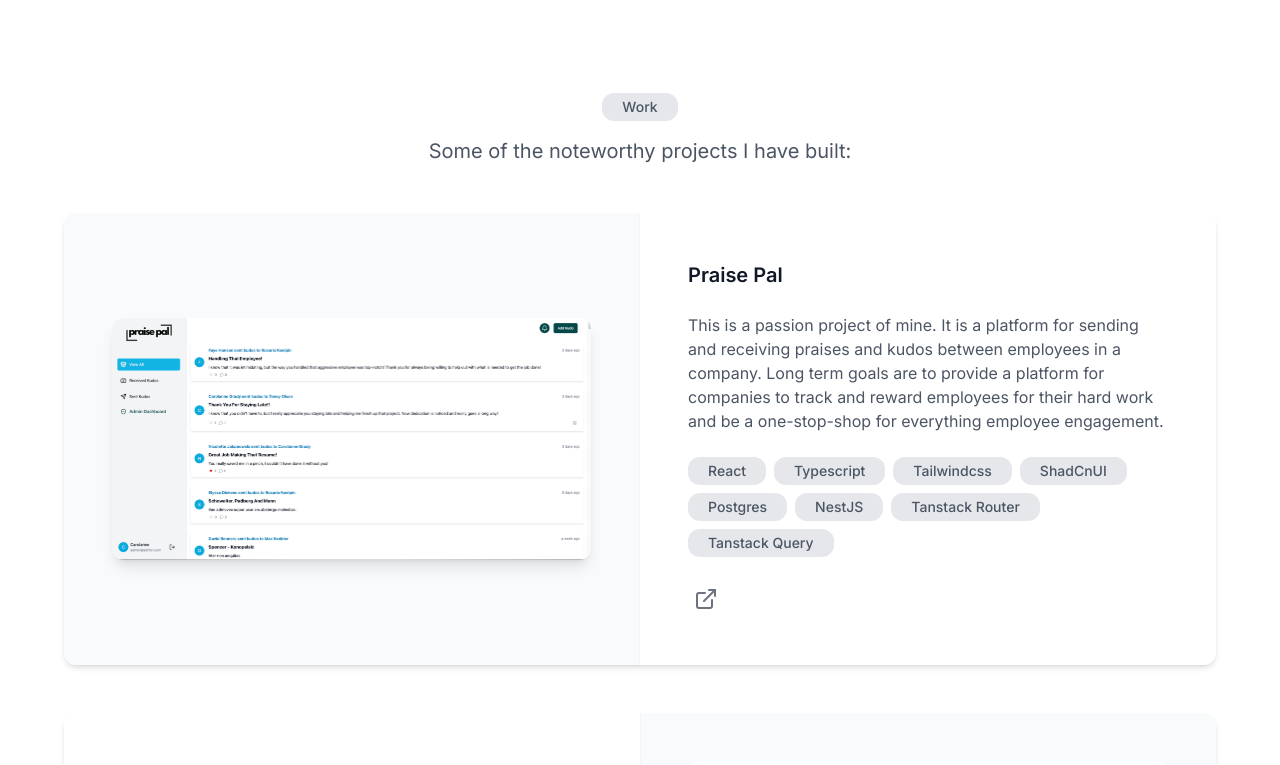
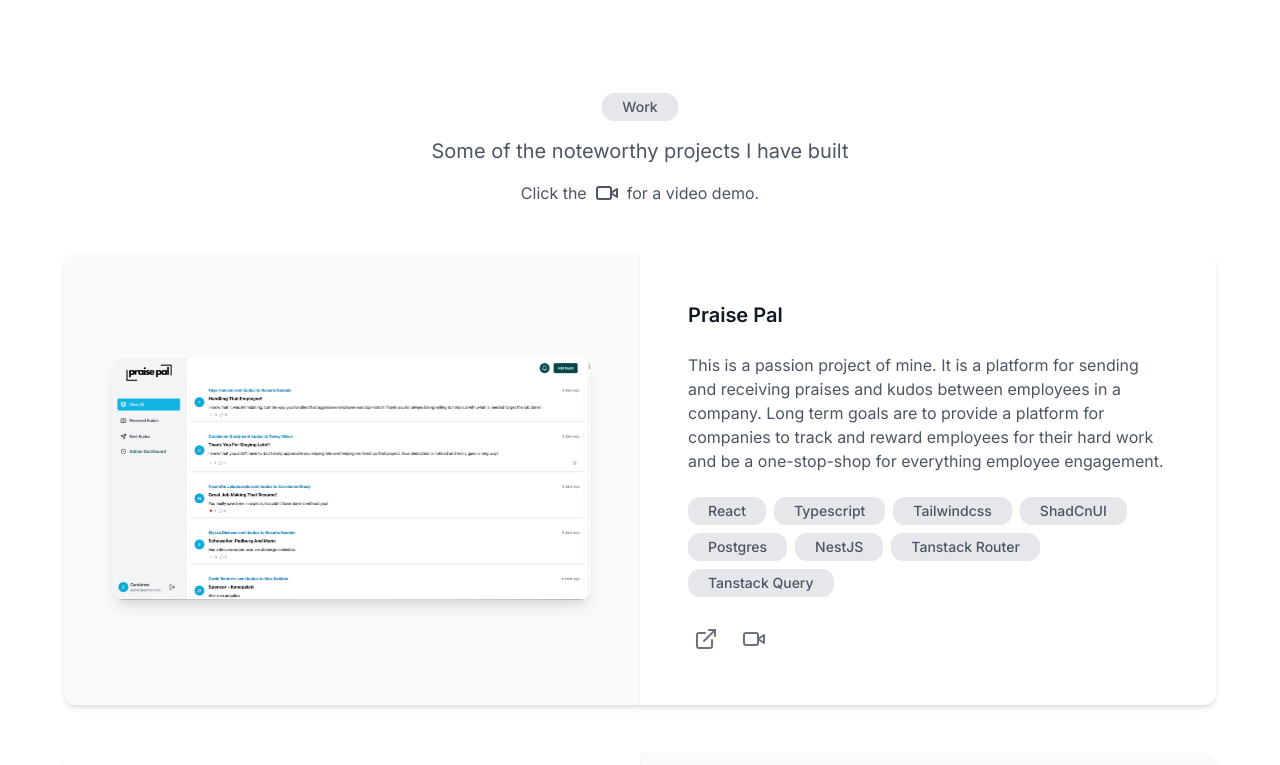
Before and after one commit to ianfrye0818/personal-site, a Next.js app: page / in a window 1280 px wide. Shown: the part 2220-2985 px from the top of the page. Built offline with nearby package versions, Linux system fonts and the light colour scheme.

Commit message:
adding ability to link youtube vids to project

```diff
--- a/src/components/data-display/project-details.tsx
+++ b/src/components/data-display/project-details.tsx
@@ -1,5 +1,5 @@
 import Image from 'next/image';
-import { ExternalLink } from 'lucide-react';
+import { ExternalLink, VideoIcon } from 'lucide-react';
 
 import { ProjectDetails as ProjectDetailsType } from '@/lib/types';
 import { mergeClasses } from '@/lib/utils';
@@ -17,11 +17,12 @@
   description,
   technologies,
   url,
+  videoUrl,
   previewImage,
   layoutType = 'default',
 }: ProjectDetailsProps) => {
   return (
-    <Card className="mx-auto flex w-full max-w-6xl flex-col md:flex-row">
+    <Card className='mx-auto flex w-full max-w-6xl flex-col md:flex-row'>
       {/* Image */}
       <div
         className={mergeClasses(
@@ -31,11 +32,15 @@
             : 'md:order-last md:rounded-r-xl md:border-l'
         )}
       >
-        <Link noCustomization href={url} externalLink>
+        <Link
+          noCustomization
+          href={url}
+          externalLink
+        >
           <Image
             src={previewImage}
             alt={`${name} preview`}
-            className="rounded-xl shadow-lg transition-transform duration-500 md:hover:scale-105"
+            className='rounded-xl shadow-lg transition-transform duration-500 md:hover:scale-105'
             style={{ objectFit: 'cover' }}
           />
         </Link>
@@ -48,23 +53,40 @@
           layoutType === 'default' ? '' : 'md:order-first'
         )}
       >
-        <Typography variant="subtitle" className="font-semibold text-gray-900">
+        <Typography
+          variant='subtitle'
+          className='font-semibold text-gray-900'
+        >
           {name}
         </Typography>
         <Typography>{description}</Typography>
-        <div className="flex flex-wrap gap-2">
+        <div className='flex flex-wrap gap-2'>
           {technologies?.map((technology, index) => (
-            <Tag key={index} label={technology} />
+            <Tag
+              key={index}
+              label={technology}
+            />
           ))}
         </div>
+        <div className='flex items-center gap-3'>
           <Link
             href={url}
             noCustomization
-          className="self-start rounded-lg p-1.5 hover:bg-gray-50 [&_svg]:stroke-gray-500"
+            className='self-start rounded-lg p-1.5 hover:bg-gray-50 [&_svg]:stroke-gray-500'
             externalLink
           >
             <ExternalLink />
           </Link>
+          {videoUrl && (
+            <Link
+              href={videoUrl}
+              className='self-start rounded-lg p-1.5 hover:bg-gray-50 [&_svg]:stroke-gray-500'
+              externalLink
+            >
+              <VideoIcon />
+            </Link>
+          )}
+        </div>
       </div>
     </Card>
   );
--- a/src/components/general/theme-switcher.tsx
+++ b/src/components/general/theme-switcher.tsx
@@ -32,7 +32,7 @@
       </IconButton>
     );
   }
-  console.log('theme', theme);
+
   return <IconButton onClick={toggleTheme}>{theme === 'dark' ? <Sun /> : <MoonStar />}</IconButton>;
 };
 
--- a/src/components/sections/work.tsx
+++ b/src/components/sections/work.tsx
@@ -3,6 +3,7 @@
 import Tag from '@/components/data-display/tag';
 import Typography from '@/components/general/typography';
 import Container from '@/components/layout/container';
+import { VideoIcon } from 'lucide-react';
 
 const WorkSection = () => {
   return (
@@ -15,7 +16,10 @@
           variant='subtitle'
           className='max-w-xl text-center'
         >
-          Some of the noteworthy projects I have built:
+          Some of the noteworthy projects I have built
+        </Typography>
+        <Typography className='flex items-center gap-2'>
+          Click the <VideoIcon /> for a video demo.
         </Typography>
       </div>
 
--- a/src/lib/data.tsx
+++ b/src/lib/data.tsx
@@ -189,6 +189,7 @@
       'Tanstack Query',
     ],
     url: 'https://praise-pal.com',
+    videoUrl: 'https://youtu.be/72P5Z6azshk?si=CZVnaConIEDOl_7m',
   },
   {
     name: 'Pulse Vote',
@@ -197,6 +198,7 @@
     previewImage: ProjectPulseVote,
     technologies: ['React', 'Typescript', 'Tailwindcss', 'ShadCnUI', 'Firebase', 'Vercel', 'Clerk'],
     url: 'https://pulse-vote.com',
+    videoUrl: 'https://youtu.be/yrpDCgRteq0?si=sUL_tLhupU4XezOv',
   },
   {
     name: 'Abode Hunt',
--- a/src/lib/types.ts
+++ b/src/lib/types.ts
@@ -22,6 +22,7 @@
   name: string;
   description: string;
   url: string;
+  videoUrl?: string;
   previewImage: string | StaticImageData;
   technologies: string[];
 };
```
Also changed, not shown: 1 other file (tests, documents, lock files or other folders). Lines whose indentation alone changed are shown as unchanged.
